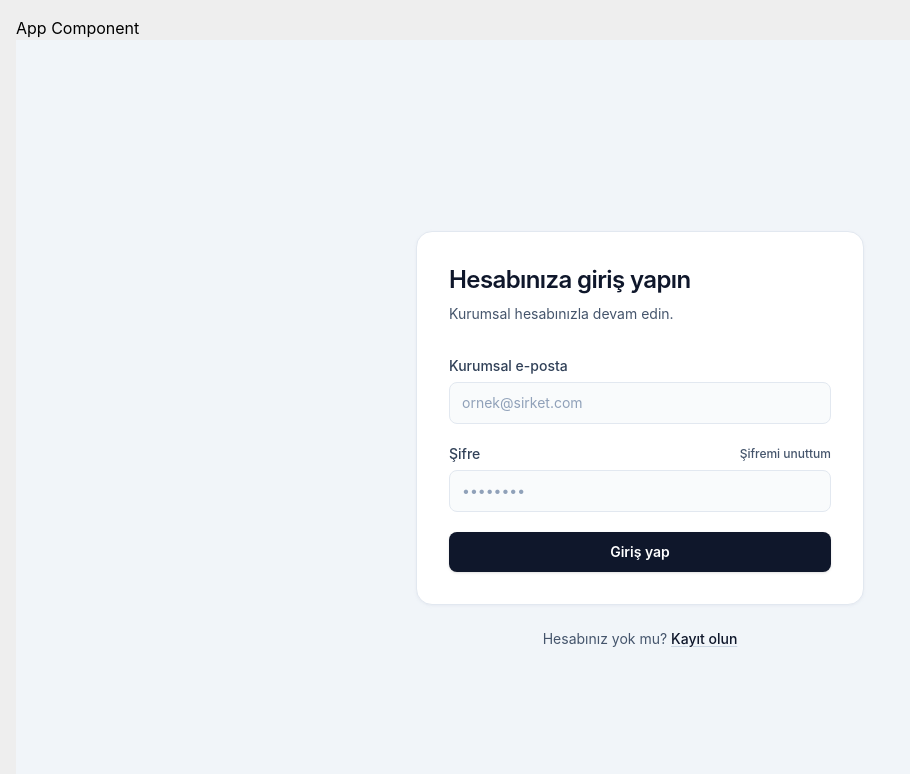
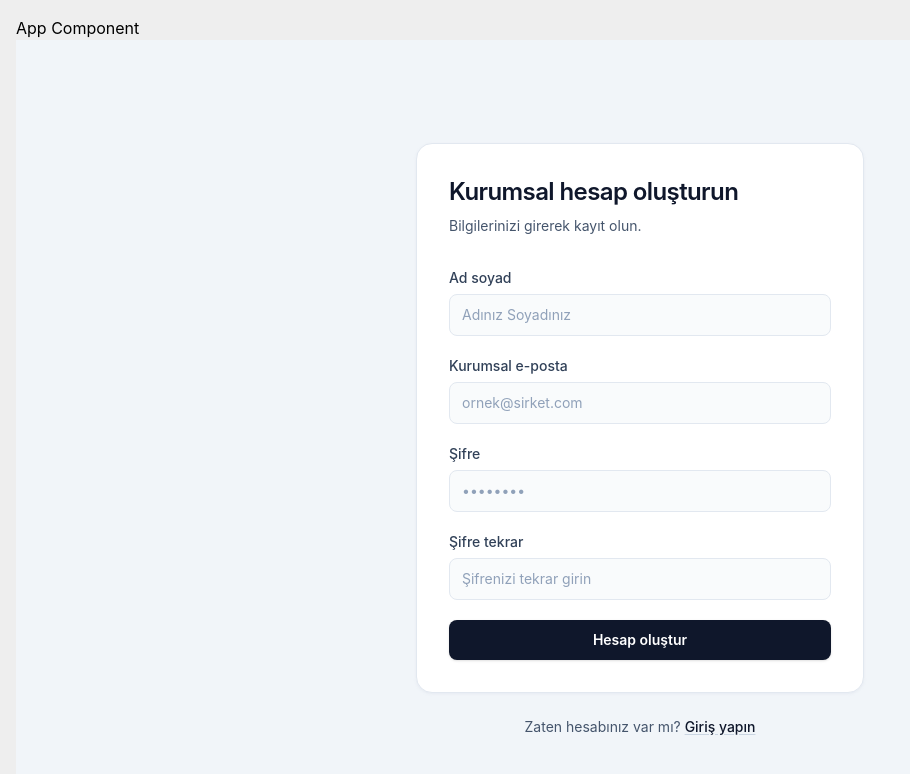
Before and after one commit to eminbasbayan/26-1-rb, a React (Vite) app: page / in a window 1280 px wide. Shown: the top 774 px of the page, without its empty margins (0-910 px from the left). Built offline with nearby package versions, Linux system fonts and the light colour scheme.

Commit message:
register sayfası form yönetimi

```diff
--- a/src/App.jsx
+++ b/src/App.jsx
@@ -9,8 +9,8 @@ function App() {
     <div className='p-4'>
       <h1>App Component</h1>
       {/* <Counter /> */}
-      <LoginPage />
-      {/* <RegisterPage /> */}
+      {/* <LoginPage /> */}
+      <RegisterPage />
      {/*  <Products /> */}
     </div>
   );
--- a/src/pages/RegisterPage.jsx
+++ b/src/pages/RegisterPage.jsx
@@ -1,10 +1,43 @@
+import { useForm } from "react-hook-form";
+import { yupResolver } from "@hookform/resolvers/yup";
+import * as yup from "yup";
+
+const schema = yup.object({
+  fullName: yup.string().required("Ad soyad zorunludur."),
+  email: yup
+    .string()
+    .email("Geçerli bir e-posta adresi giriniz.")
+    .required("E-posta adresi zorunludur."),
+  password: yup
+    .string()
+    .min(6, "Şifre en az 6 karakter olmalıdır.")
+    .max(12, "Şifre en fazla 12 karakter olmalıdır.")
+    .required("Şifre zorunludur."),
+  confirmPassword: yup
+    .string()
+    .oneOf([yup.ref("password")], "Şifreler eşleşmiyor.")
+    .required("Şifre tekrarı zorunludur."),
+});
+
 const inputClassName =
-  'mt-1.5 w-full rounded-lg border border-slate-200 bg-slate-50/80 px-3 py-2.5 text-sm text-slate-900 placeholder:text-slate-400 outline-none transition focus:border-slate-400 focus:bg-white focus:ring-2 focus:ring-slate-900/10';
+  "mt-1.5 w-full rounded-lg border border-slate-200 bg-slate-50/80 px-3 py-2.5 text-sm text-slate-900 placeholder:text-slate-400 outline-none transition focus:border-slate-400 focus:bg-white focus:ring-2 focus:ring-slate-900/10";
 
 /**
- * Kurumsal kayıt sayfası (yalnızca arayüz).
+ * Kurumsal kayıt sayfası (react-hook-form + yup).
  */
 function RegisterPage() {
+  const {
+    register,
+    handleSubmit,
+    formState: { errors },
+  } = useForm({
+    resolver: yupResolver(schema),
+  });
+
+  function onSubmit(data) {
+    console.log(data);
+  }
+
   return (
     <div className="min-h-screen bg-slate-100 flex flex-col items-center justify-center px-4 py-10">
       <div className="w-full max-w-md">
@@ -18,7 +51,7 @@ function RegisterPage() {
             </p>
           </header>
 
-          <form className="space-y-5" method="post" action="#">
+          <form className="space-y-5" onSubmit={handleSubmit(onSubmit)}>
             <div>
               <label
                 htmlFor="register-name"
@@ -28,12 +61,15 @@ function RegisterPage() {
               </label>
               <input
                 id="register-name"
-                name="fullName"
                 type="text"
                 autoComplete="name"
                 placeholder="Adınız Soyadınız"
+                {...register("fullName")}
                 className={inputClassName}
               />
+              {errors.fullName && (
+                <p className="text-red-500 text-sm">{errors.fullName.message}</p>
+              )}
             </div>
 
             <div>
@@ -45,12 +81,15 @@ function RegisterPage() {
               </label>
               <input
                 id="register-email"
-                name="email"
                 type="email"
                 autoComplete="email"
                 placeholder="ornek@sirket.com"
+                {...register("email")}
                 className={inputClassName}
               />
+              {errors.email && (
+                <p className="text-red-500 text-sm">{errors.email.message}</p>
+              )}
             </div>
 
             <div>
@@ -62,12 +101,15 @@ function RegisterPage() {
               </label>
               <input
                 id="register-password"
-                name="password"
                 type="password"
                 autoComplete="new-password"
-                placeholder="En az 8 karakter"
+                placeholder="••••••••"
+                {...register("password")}
                 className={inputClassName}
               />
+              {errors.password && (
+                <p className="text-red-500 text-sm">{errors.password.message}</p>
+              )}
             </div>
 
             <div>
@@ -79,12 +121,17 @@ function RegisterPage() {
               </label>
               <input
                 id="register-confirm"
-                name="confirmPassword"
                 type="password"
                 autoComplete="new-password"
                 placeholder="Şifrenizi tekrar girin"
+                {...register("confirmPassword")}
                 className={inputClassName}
               />
+              {errors.confirmPassword && (
+                <p className="text-red-500 text-sm">
+                  {errors.confirmPassword.message}
+                </p>
+              )}
             </div>
 
             <button
@@ -97,7 +144,7 @@ function RegisterPage() {
         </div>
 
         <p className="mt-6 text-center text-sm text-slate-600">
-          Zaten hesabınız var mı?{' '}
+          Zaten hesabınız var mı?{" "}
           <a
             href="/login"
             className="font-medium text-slate-900 underline decoration-slate-300 underline-offset-2 hover:decoration-slate-900"
```
